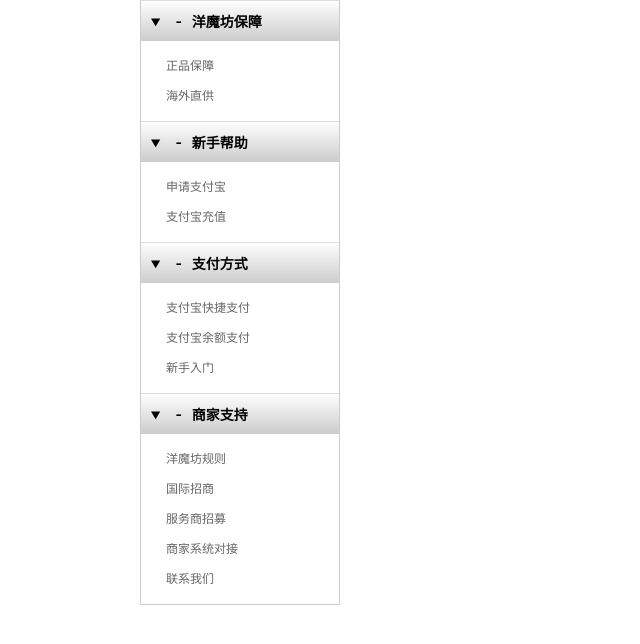
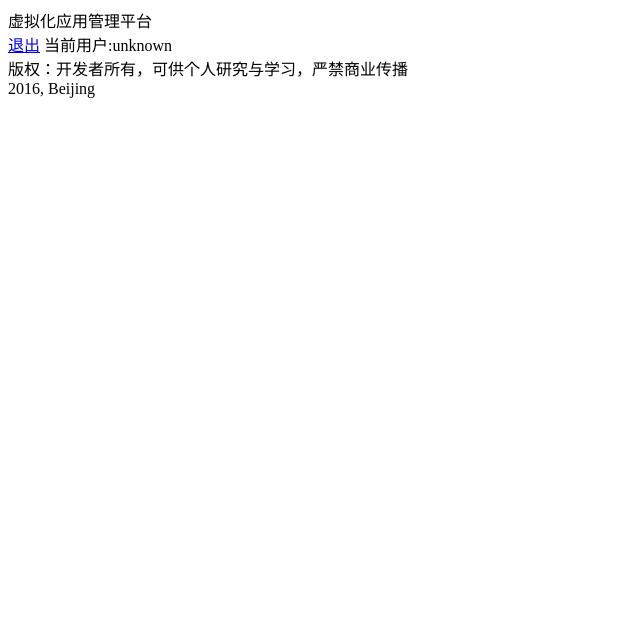
Before and after one commit to 827992983/yue, a Django app: template guest/templates/guest.html in a window 1280 px wide. Shown: the top 644 px of the page, without its empty margins (0-640 px from the left). Run offline with Django 3.2, Linux system fonts and the light colour scheme; the template is opened without the code that fills it, so the values that code supplies are empty.

Commit message:
build guest html template, start to develop guest functions

```diff
--- a/admin/static/js/admin.js
+++ b/admin/static/js/admin.js
@@ -535,6 +535,7 @@ function checkEnv() {
         setInterval(getEnv, 3000);
         gRefreshEnv = false;
     }
+
 }
 
 function getSelectedStorage() {
--- a/guest/templates/guest.html
+++ b/guest/templates/guest.html
@@ -1,64 +1,35 @@
 <!DOCTYPE html>
-<html xmlns="http://www.w3.org/1999/xhtml">
+<html>
 <head>
-    <meta http-equiv="Content-Type" content="text/html; charset=utf-8" />
-    <title>纯html5折叠式导航菜单</title>
-<style>
-*{margin:0;padding:0}
-a{text-decoration:none}
-#conter{width:1000px;margin:auto}
-#help-left{width:200px;font-family:'microsoft YaHei';float:left}
-.menu{border-left:1px solid #ccc;border-right:1px solid #ccc}
-.menu:last-child{border-bottom:1px solid #ccc}
-.menu summary{height:40px;line-height:40px;text-indent:10px;outline:0;font-size:14px;font-weight:700;border-top:1px solid #ddd;background:-webkit-gradient(linear,left top,left bottom,color-stop(0,#FEFEFE),color-stop(1,#CCC));cursor:pointer}
-.menu summary::-webkit-details-marker{display:none}
-.menu summary:before{content:"+";display:inline-block;width:16px;height:16px;margin-right:10px;font-size:18px;font-weight:700}
-.menu[open] summary:before{content:"-"}
-.menu ul{padding:10px 0}
-.menu ul li{list-style:none;text-indent:25px;font-size:12px;height:30px;line-height:30px}
-.menu ul li a{display:block;color:#666}
-.menu ul li a:hover{text-decoration:underline}
-</style>
+    <meta charset="UTF-8"/>
+    <title>YUE虚拟化管理平台</title>
+    <meta name="viewport" content="width=device-width, initial-scale=1.0">
+    <meta name="description" content="KVM虚拟化管理平台"/>
+    <meta name="keywords" content="KVM,虚拟化"/>
+    <meta name="author" content="lijian"/>
+    <!-- <link rel="shortcut icon" href="../favicon.ico">-->
+
 </head>
 <body>
-	<!--代码部分begin -->
-    <section id="conter">
-        <section id="help-left">
-            <details class="menu" open>
-                <summary>洋魔坊保障</summary>
-                <ul>
-                    <li><a href="#">正品保障</a></li>
-                    <li><a href="#">海外直供</a></li>
-                </ul>
-            </details>
-            <details class="menu" open>
-                <summary>新手帮助</summary>
-                <ul>
-                    <li><a href="#">申请支付宝</a></li>
-                    <li><a href="#">支付宝充值</a></li>
-                </ul>
-            </details>
-            <details class="menu" open>
-                <summary>支付方式</summary>
-                <ul>
-                    <li><a href="#">支付宝快捷支付</a></li>
-                    <li><a href="#">支付宝余额支付</a></li>
-                    <li><a href="#">新手入门</a></li>
-                </ul>
-            </details>
-            <details class="menu" open>
-                <summary>商家支持</summary>
-                <ul>
-                    <li><a href="#">洋魔坊规则</a></li>
-                    <li><a href="#">国际招商</a></li>
-                    <li><a href="#">服务商招募</a></li>
-                    <li><a href="#">商家系统对接</a></li>
-                    <li><a href="#">联系我们</a></li>
-                </ul>
-            </details>
-        </section>
-        <section id="help-right"></section>
-    </section>
-    <!--代码部分end -->
+<header id="adminheader">
+    <div id="adminlogo">
+    </div>
+    <div id="admintitle">
+        <span id="titlecontent"> 虚拟化应用管理平台 </span>
+    </div>
+    <a id="logout" href="#"><u>退出</u></a>
+    <span>当前用户:<span id="currentuser">unknown</span> </span>
+</header>
+<div class="clear"></div>
+<main id="adminmain">
+
+</main>
+<div class="clear"></div>
+<footer id="adminfooter">
+    <span id="copyright">版权：开发者所有，可供个人研究与学习，严禁商业传播</span>
+
+    <div class="clear"></div>
+    <span id="addr">2016, Beijing</span>
+</footer>
 </body>
 </html>
--- a/guest/views.py
+++ b/guest/views.py
@@ -4,4 +4,4 @@ from django.http import HttpResponse
 # Create your views here.
 
 def index(request):
-    return HttpResponse('this is guest')
+    return render(request, 'guest.html')
```
